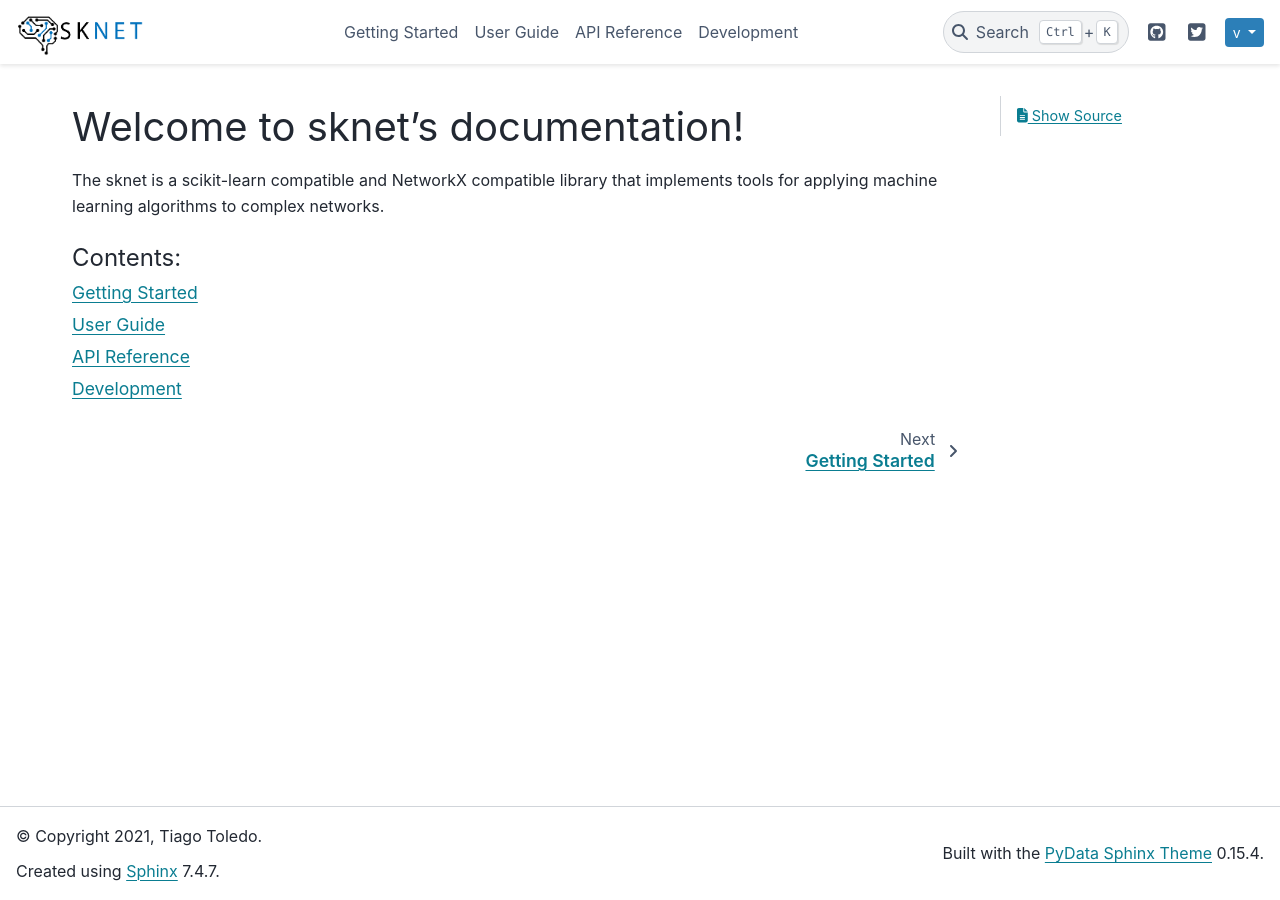
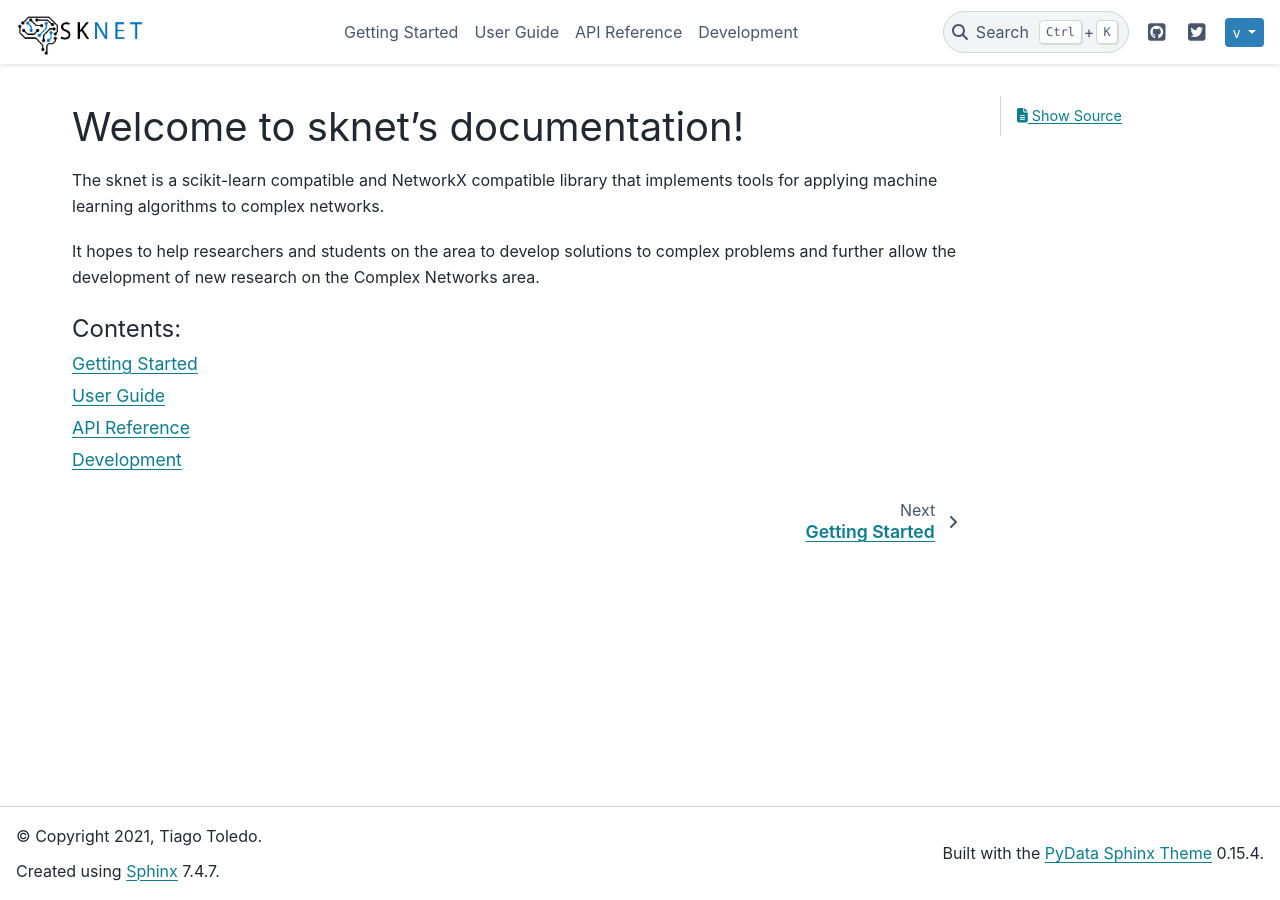
Before and after one commit to TNanukem/scikit-net, a Sphinx documentation site: the page built from docs/source/index.rst, in a window 1280 px wide. Built offline with Sphinx 7.4.7 and the PyData theme 0.15.4, drawn with Linux system fonts in a browser that asks for light colours.

Commit message:
Improved the target audience definition on docs

```diff
--- a/docs/source/index.rst
+++ b/docs/source/index.rst
@@ -9,6 +9,9 @@ Welcome to sknet's documentation!
 The sknet is a scikit-learn compatible and NetworkX compatible library that implements tools for
 applying machine learning algorithms to complex networks.
 
+It hopes to help researchers and students on the area to develop solutions to complex problems
+and further allow the development of new research on the Complex Networks area.
+
 .. toctree::
    :maxdepth: 1
    :caption: Contents:
```
Also changed, not shown: README.md (+2 -1 lines).
